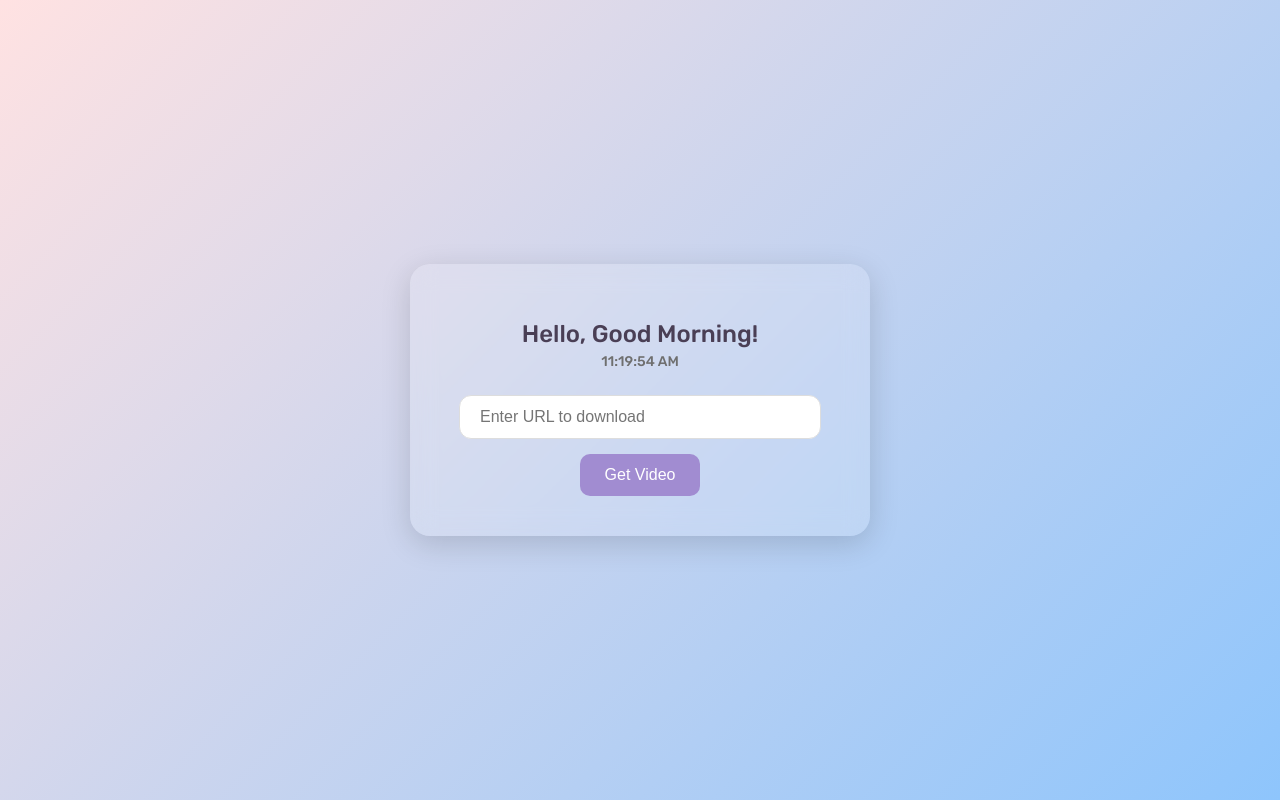
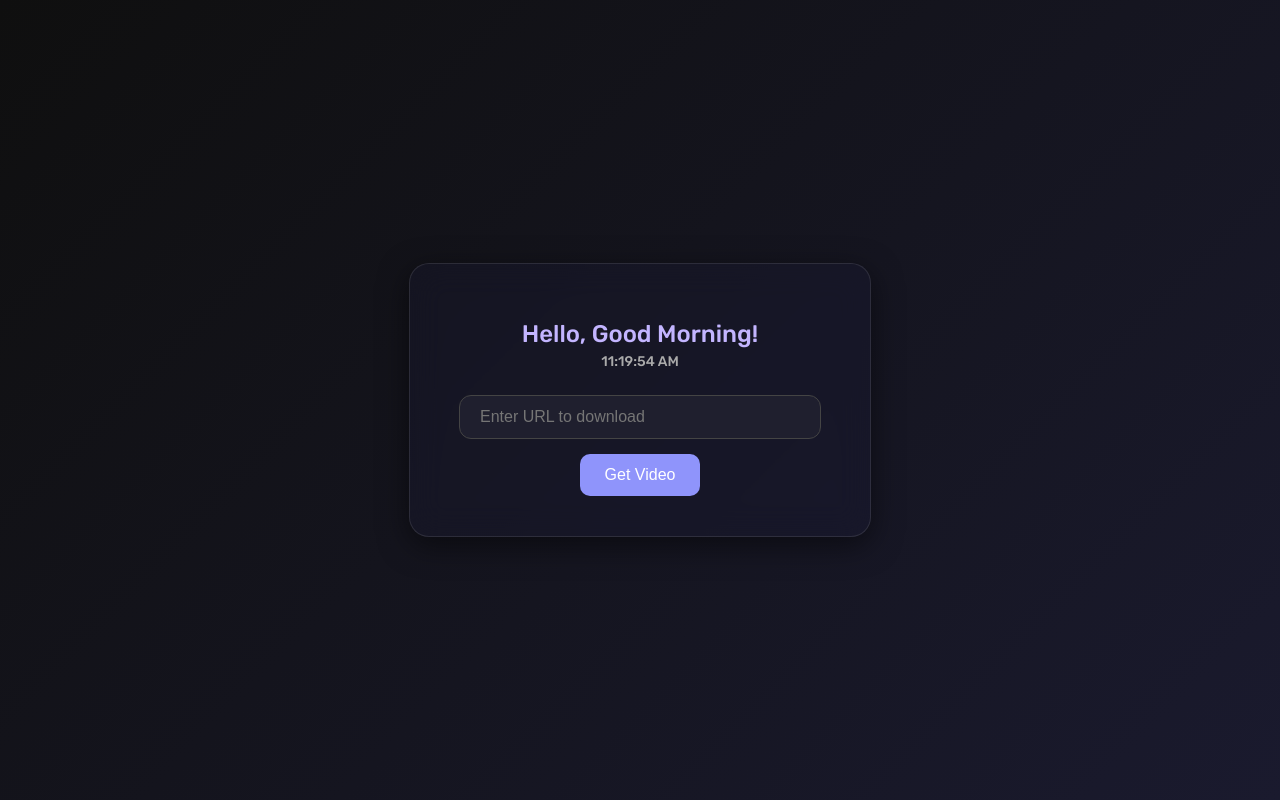
Before and after one commit to adityakat16/Dashboard, a Flask app: page / in a window 1280 px wide. Run offline with Flask 3, Linux system fonts and the light colour scheme.

Commit message:
Update index.html

```diff
--- a/templates/index.html
+++ b/templates/index.html
@@ -10,81 +10,86 @@
     margin: 0;
     padding: 0;
     font-family: 'Rubik', sans-serif;
-            background: linear-gradient(135deg, #ffe2e2, #8ec5fc);
+    background: linear-gradient(135deg, #0f0f0f, #1a1a2e);
     height: 100vh;
     display: flex;
     align-items: center;
     justify-content: center;
+    color: #f0f0f0;
 }
 
 .container {
-            background: rgba(255, 255, 255, 0.15);
+    background: rgba(30, 30, 60, 0.25);
     border-radius: 20px;
-            box-shadow: 0 8px 30px rgba(0, 0, 0, 0.15);
-            backdrop-filter: blur(12px);
+    box-shadow: 0 8px 30px rgba(0, 0, 0, 0.5);
+    backdrop-filter: blur(16px);
     padding: 40px 30px;
     width: 90%;
     max-width: 400px;
     text-align: center;
+    border: 1px solid rgba(255, 255, 255, 0.1);
 }
 
 h1 {
     font-weight: 500;
-            color: #4a3f55;
+    color: #c3b5ff;
     font-size: 24px;
     margin-bottom: 5px;
 }
 
 .timestamp {
     font-size: 14px;
-            color: #6f6f6f;
+    color: #aaa;
     margin-bottom: 25px;
 }
 
 form input[type="text"] {
     padding: 12px 20px;
     width: 80%;
-            border: 1px solid #ddd;
+    border: 1px solid #444;
     border-radius: 12px;
     font-size: 16px;
     outline: none;
     margin-bottom: 15px;
-            background-color: #fff;
-            color: #333;
-            transition: border-color 0.3s ease;
+    background-color: #1f1f2e;
+    color: #f0f0f0;
+    transition: border-color 0.3s ease, box-shadow 0.3s ease;
 }
 
 form input[type="text"]:focus {
     border-color: #8f94fb;
+    box-shadow: 0 0 6px #8f94fb88;
 }
 
 form button {
-            background-color: #a18cd1;
+    background-color: #8f94fb;
     color: white;
     border: none;
     padding: 12px 25px;
     font-size: 16px;
     border-radius: 10px;
     cursor: pointer;
-            transition: background-color 0.3s ease;
+    transition: background-color 0.3s ease, box-shadow 0.3s ease;
 }
 
 form button:hover {
-            background-color: #8f94fb;
+    background-color: #6c6fe6;
+    box-shadow: 0 0 10px #8f94fb88;
 }
 
 .result {
     margin-top: 25px;
     font-size: 15px;
-            background: #ffffffde;
+    background: rgba(255, 255, 255, 0.05);
     padding: 15px;
     border-radius: 12px;
     text-align: left;
     max-height: 300px;
     overflow-y: auto;
-            box-shadow: inset 0 0 5px rgba(0,0,0,0.05);
-            color: #3b3b3b;
+    box-shadow: inset 0 0 5px rgba(255, 255, 255, 0.05);
+    color: #e0e0e0;
 }
+
     </style>
 </head>
 <body>
@@ -92,7 +97,7 @@
         <h1 id="greeting">Hello!</h1>
         <div class="timestamp" id="timestamp">--:-- --</div>
 
-        <form action="/" method="POST" id="stockForm">
+        <form action="/get_stock_data" method="POST" id="stockForm">
             <input type="text" name="symbol" placeholder="Enter URL to download" required />
             <br>
             <button type="submit" id="getDataButton">Get Video</button>
```
Lines whose indentation alone changed are shown as unchanged.
